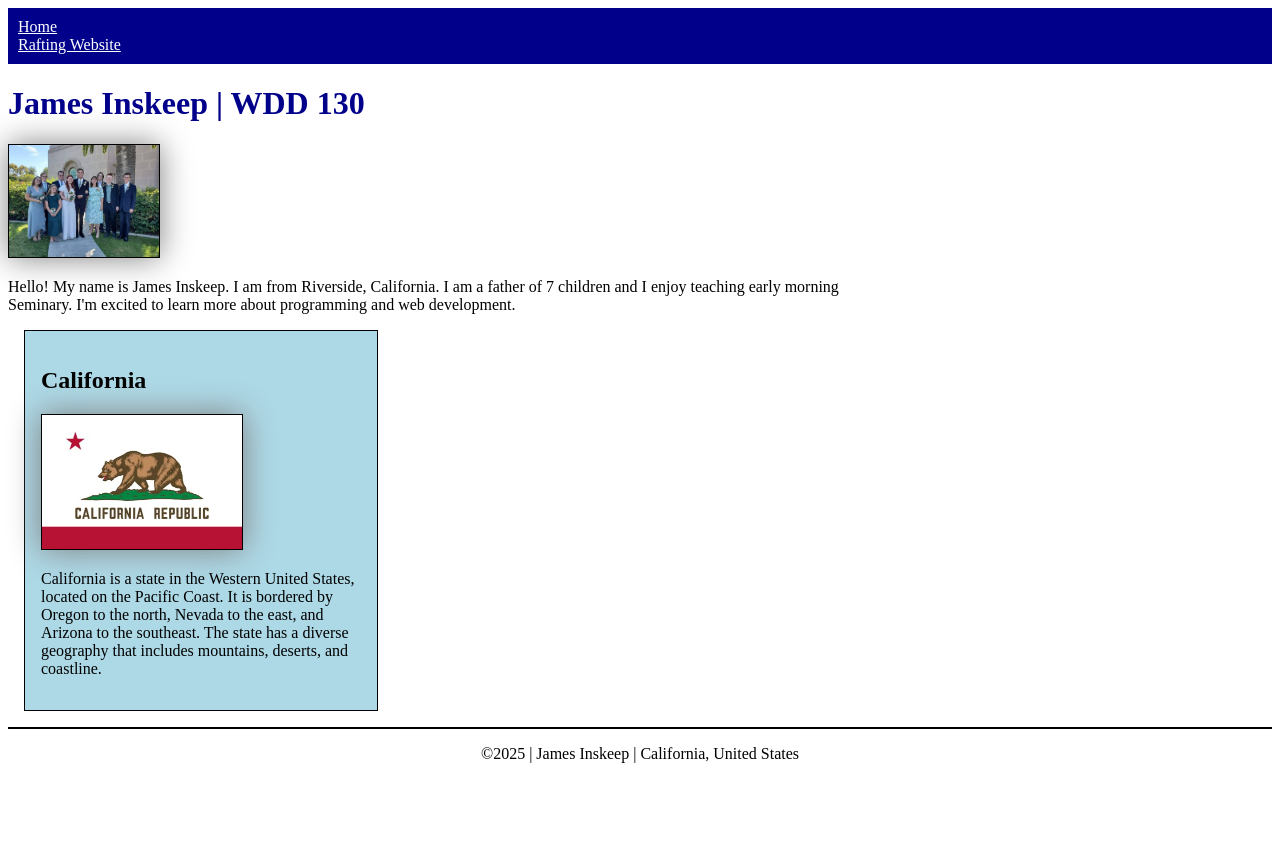
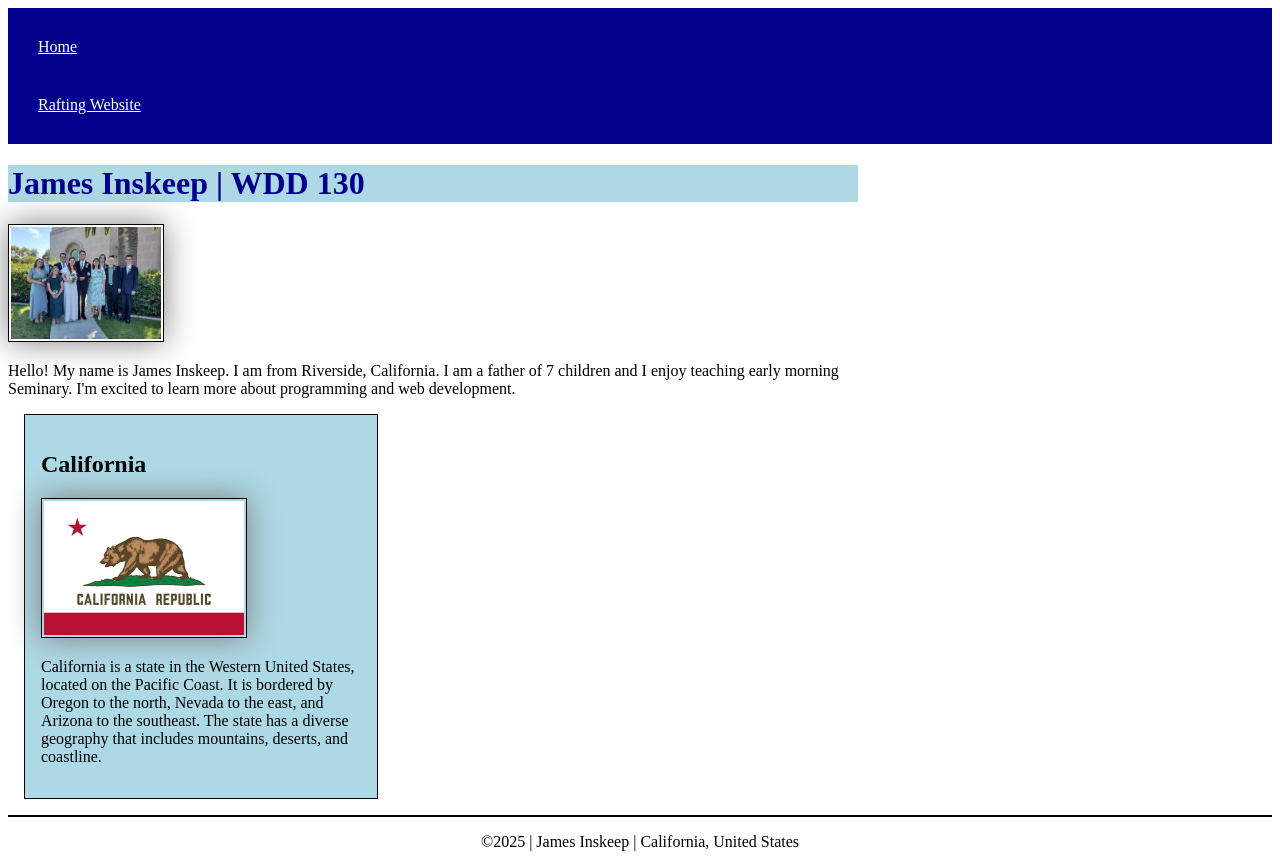
Before and after one commit to jamesinskeep/wdd130, a plain HTML site: page index.html in a window 1280 px wide. Before the commit the page ends 800 px from the top, so only its background shows below. Drawn offline with Linux system fonts and the light colour scheme.

Commit message:
week 2 3.0 updates

```diff
--- a/index.html
+++ b/index.html
@@ -25,7 +25,7 @@
     </main>
     <aside>
         <h2>California</h2>
-        <img src="images/Flag_of_California.jpg" alt="California Flag" width="200px">
+        <img src="images/Flag_of_California.jpg" alt="California Flag" width="200">
         <p>California is a state in the Western United States, located on the Pacific Coast. It is bordered by Oregon
             to the north, Nevada to the east, and Arizona to the southeast. The state has a diverse geography that
             includes mountains, deserts, and coastline.</p>
--- a/styles/styles.css
+++ b/styles/styles.css
@@ -6,10 +6,11 @@ nav {
 nav a {
     color: white;
     display: block;
-    padding 20px;
+    padding: 20px;
 }
 
 h1 {
+    background-color: lightblue;
     color: darkblue;
 }
 
@@ -17,7 +18,7 @@ img {
     width: 1500px;
     height: auto;
     border: 1px solid black;
-    padding 2px;
+    padding: 2px;
     box-shadow: 0 0 30px gray;
 }
 
@@ -45,7 +46,7 @@ main img    {
     width: 150px;
     height: auto;
 }
-p {    padding: 0;}
+p {padding: 0;}
 footer {
     margin-top: 15px;
     border-top: 2px solid black;
```
